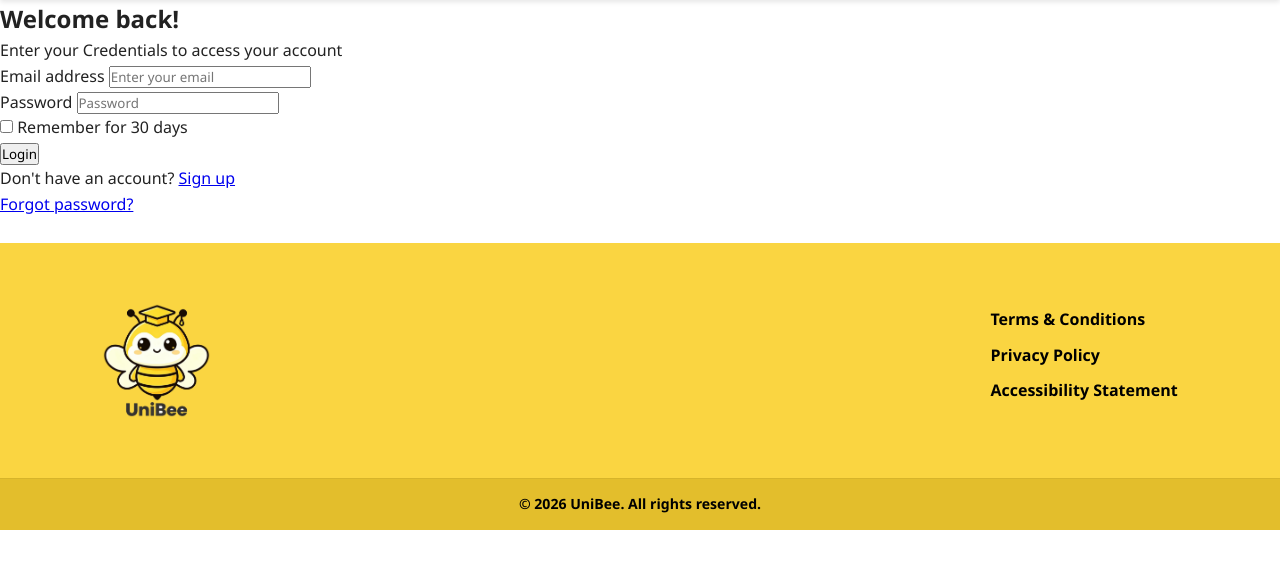
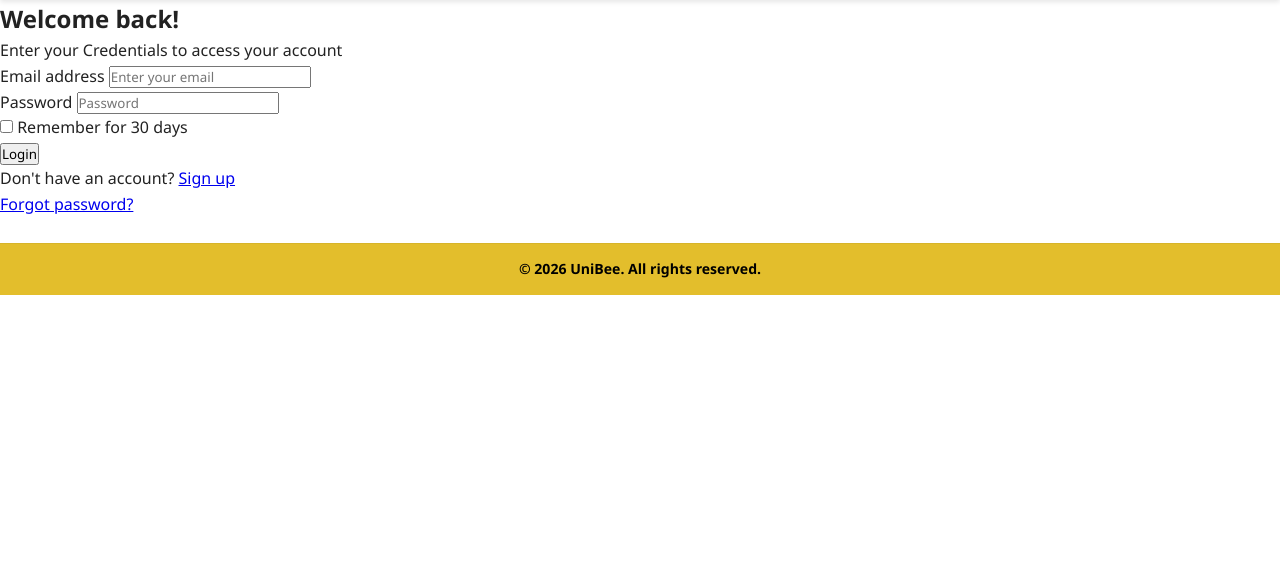
Before and after one commit to TQiHao/FYP-26-S3-12-Team-Westie, a PHP site: page /FYP-26-S3-12-Team-Westie/boundary/loginPage.php in a window 1280 px wide. Shown: the part 69-638 px from the top of the page. Run offline with PHP 8.4, Linux system fonts and the light colour scheme.

Commit message:
Update loginPage.php

```diff
--- a/boundary/loginPage.php
+++ b/boundary/loginPage.php
@@ -88,16 +88,6 @@
 
     <!-- Footer -->
     <footer>
-        <div class="footer-main">
-            <div class="logo-container">
-                <img src="../images/uniBeeLogo.png" alt="UniBee">
-            </div>
-            <ul class="footer-links">
-                <li><a href="terms.php">Terms & Conditions</a></li>
-                <li><a href="privacy.php">Privacy Policy</a></li>
-                <li><a href="accessibility.php">Accessibility Statement</a></li>
-            </ul>
-        </div>
         <div class="footer-bottom-bar">
             &copy; 2026 UniBee. All rights reserved.
         </div>
```
